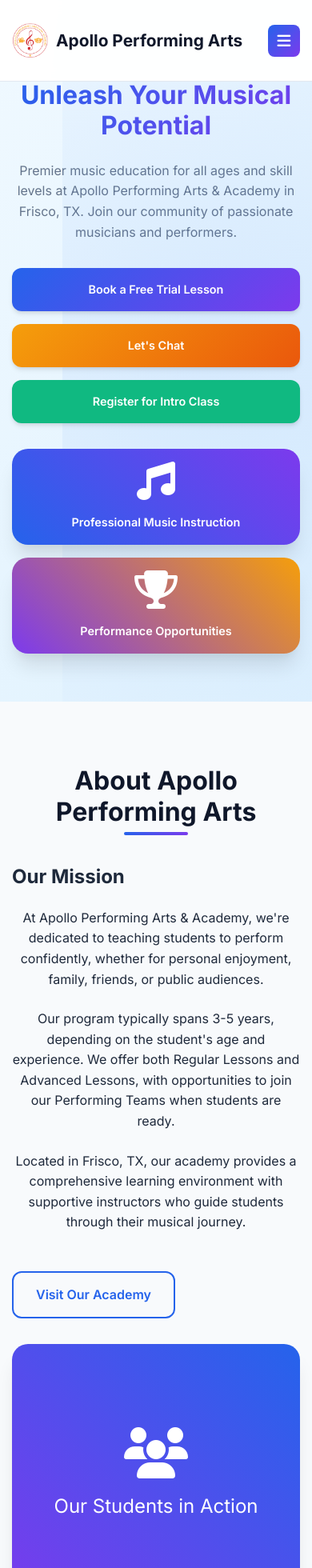
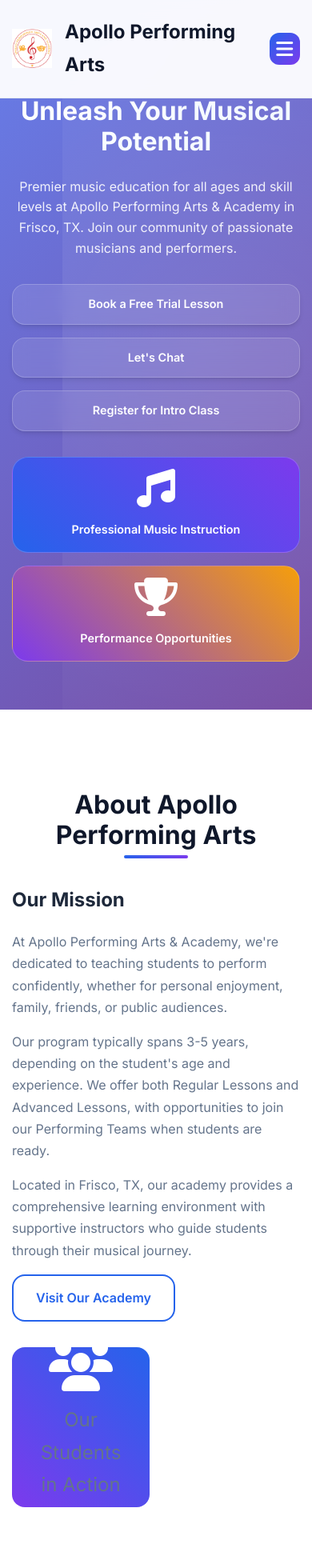
Before and after one commit to Apolloat2022/ApolloPerformingArts, a React (Vite) app: page / in a window 390 px wide. Shown: the top 1960 px of the page at 80% size. Built offline with nearby package versions, Linux system fonts and the light colour scheme.

Commit message:
Update App.css

```diff
--- a/src/App.css
+++ b/src/App.css
@@ -12,17 +12,26 @@
   --gray: #64748b;
   --gray-light: #e2e8f0;
   --success: #10b981;
+  --warning: #f59e0b;
+  --error: #ef4444;
 
   /* Gradients */
   --gradient-primary: linear-gradient(135deg, var(--primary), var(--secondary));
   --gradient-accent: linear-gradient(135deg, var(--accent), #ea580c);
   --gradient-dark: linear-gradient(135deg, var(--dark), var(--darker));
+  --gradient-hero: linear-gradient(135deg, #667eea 0%, #764ba2 100%);
 
   /* Shadows */
   --shadow-sm: 0 2px 4px rgba(0,0,0,0.1);
   --shadow-md: 0 4px 6px -1px rgba(0,0,0,0.1), 0 2px 4px -1px rgba(0,0,0,0.06);
   --shadow-lg: 0 10px 15px -3px rgba(0,0,0,0.1), 0 4px 6px -2px rgba(0,0,0,0.05);
   --shadow-xl: 0 20px 25px -5px rgba(0,0,0,0.1), 0 10px 10px -5px rgba(0,0,0,0.04);
+
+  /* Border Radius */
+  --radius-sm: 8px;
+  --radius-md: 12px;
+  --radius-lg: 16px;
+  --radius-xl: 20px;
 }
 
 * {
@@ -33,6 +42,7 @@
 
 html {
   scroll-behavior: smooth;
+  scroll-padding-top: 80px;
 }
 
 body {
@@ -44,7 +54,7 @@
 }
 
 .container {
-  max-width: 1100px;
+  max-width: 1200px;
   margin: 0 auto;
   padding: 0 20px;
 }
@@ -90,6 +100,11 @@
   margin-bottom: 1.5rem;
 }
 
+p {
+  margin-bottom: 1rem;
+  color: var(--gray);
+}
+
 /* ===== BUTTONS ===== */
 .btn {
   display: inline-flex;
@@ -98,7 +113,7 @@
   padding: 14px 28px;
   min-height: 50px;
   border: none;
-  border-radius: 12px;
+  border-radius: var(--radius-lg);
   font-weight: 600;
   text-decoration: none;
   transition: all 0.3s ease;
@@ -158,17 +173,6 @@
   box-shadow: var(--shadow-lg);
 }
 
-.btn-enrollment {
-  background: var(--secondary);
-  color: white;
-  box-shadow: var(--shadow-md);
-}
-
-.btn-enrollment:hover {
-  transform: translateY(-2px);
-  box-shadow: var(--shadow-lg);
-}
-
 .btn-outline {
   border: 2px solid var(--primary);
   color: var(--primary);
@@ -179,14 +183,6 @@
   background: var(--primary);
   color: white;
   transform: translateY(-2px);
-}
-
-/* For the hero section specifically */
-.hero-buttons .btn {
-  padding: 16px 32px;
-  font-size: 1.1rem;
-  min-height: 54px;
-  max-width: 280px;
 }
 
 /* ===== HEADER ===== */
@@ -212,30 +208,25 @@
 .logo {
   display: flex;
   align-items: center;
-  gap: 0;
+  gap: 1rem;
   font-weight: 700;
   font-size: 1.5rem;
   color: var(--darker);
-  padding: 0.5rem 0;
+  text-decoration: none;
 }
 
-/* Logo Styles */
 .header-logo {
   width: 50px;
   height: 50px;
   object-fit: contain;
 }
 
-.school-name {
-  margin-left: 12px; /* Space between logo and text */
-}
-
 .nav-links {
   display: flex;
   list-style: none;
-  gap: 2.5rem; /* Increased spacing */
-  margin-left: auto; /* Push nav to the right */
-  padding-right: 20px; /* Right spacing */
+  gap: 2.5rem;
+  margin-left: auto;
+  padding-right: 20px;
 }
 
 .nav-links a {
@@ -269,14 +260,22 @@
   display: none;
   font-size: 1.5rem;
   cursor: pointer;
+  background: var(--gradient-primary);
+  color: white;
+  width: 40px;
+  height: 40px;
+  border-radius: var(--radius-md);
+  align-items: center;
+  justify-content: center;
 }
 
 /* ===== HERO SECTION ===== */
 .hero {
-  padding: 120px 0 80px;
-  background: linear-gradient(135deg, #f0f9ff 0%, #e0f2fe 100%);
+  padding: 140px 0 80px;
+  background: var(--gradient-hero);
   position: relative;
   overflow: hidden;
+  color: white;
 }
 
 .hero::before {
@@ -286,25 +285,30 @@
   right: -20%;
   width: 100%;
   height: 200%;
-  background: radial-gradient(circle, var(--primary-light) 0%, transparent 70%);
-  opacity: 0.1;
+  background: radial-gradient(circle, rgba(255,255,255,0.1) 0%, transparent 70%);
 }
 
 .hero .container {
   display: grid;
   grid-template-columns: 1fr 1fr;
-  gap: 3rem;
+  gap: 4rem;
   align-items: center;
+  position: relative;
+  z-index: 2;
 }
 
 .hero-content h1 {
+  background: linear-gradient(135deg, #fff 0%, #f0f9ff 100%);
+  -webkit-background-clip: text;
+  -webkit-text-fill-color: transparent;
+  background-clip: text;
   margin-bottom: 1.5rem;
   text-align: left;
 }
 
 .hero-content p {
   font-size: 1.2rem;
-  color: var(--gray);
+  color: rgba(255,255,255,0.9);
   margin-bottom: 2rem;
   line-height: 1.6;
   text-align: left;
@@ -319,6 +323,15 @@
 .hero-buttons .btn {
   flex: 1;
   min-width: 200px;
+  background: rgba(255,255,255,0.1);
+  backdrop-filter: blur(10px);
+  border: 1px solid rgba(255,255,255,0.2);
+  color: white;
+}
+
+.hero-buttons .btn:hover {
+  background: rgba(255,255,255,0.2);
+  transform: translateY(-2px);
 }
 
 .hero-image {
@@ -333,28 +346,22 @@
 
 .hero-img {
   height: 160px;
-  border-radius: 20px;
-  background: var(--gradient-primary);
+  border-radius: var(--radius-xl);
+  background: rgba(255,255,255,0.1);
+  backdrop-filter: blur(10px);
+  border: 1px solid rgba(255,255,255,0.2);
   display: flex;
   align-items: center;
   justify-content: center;
   color: white;
   text-align: center;
   padding: 1.5rem;
-  box-shadow: var(--shadow-xl);
-  transition: transform 0.3s ease;
-}
-
-.hero-img:first-child {
-  background: var(--gradient-primary);
-}
-
-.hero-img:last-child {
-  background: var(--gradient-accent);
+  transition: all 0.3s ease;
 }
 
 .hero-img:hover {
   transform: translateY(-5px);
+  background: rgba(255,255,255,0.2);
 }
 
 .hero-img i {
@@ -367,15 +374,16 @@
   font-size: 1.1rem;
   margin: 0;
   font-weight: 600;
+  color: white;
 }
 
 /* ===== SECTIONS COMMON STYLES ===== */
 section {
-  padding: 80px 0;
+  padding: 100px 0;
 }
 
 section:nth-child(even) {
-  background: var(--light);
+  background: white;
 }
 
 /* ===== ABOUT SECTION ===== */
@@ -386,38 +394,40 @@
   align-items: center;
 }
 
-.about-content div:first-child {
-  text-align: left;
-}
-
-.about-content p {
+.about-text p {
   text-align: left;
   line-height: 1.6;
   margin-bottom: 1.5rem;
 }
 
-.about-content .btn-outline {
-  margin-top: 1.5rem;
+.about-image {
+  display: grid;
+  grid-template-columns: 1fr 1fr;
+  gap: 1rem;
 }
 
-.about-image .about-img {
-  height: 350px;
-  border-radius: 20px;
+.about-img {
+  height: 200px;
+  border-radius: var(--radius-lg);
   background: var(--gradient-primary);
-  box-shadow: var(--shadow-xl);
+  display: flex;
+  align-items: center;
+  justify-content: center;
+  color: white;
+  font-size: 3rem;
 }
 
 /* ===== PROGRAMS SECTION ===== */
 .programs-grid {
   display: grid;
-  grid-template-columns: repeat(auto-fit, minmax(300px, 1fr));
+  grid-template-columns: repeat(auto-fit, minmax(350px, 1fr));
   gap: 2rem;
 }
 
 .program-card {
   background: white;
   padding: 2.5rem 2rem;
-  border-radius: 20px;
+  border-radius: var(--radius-xl);
   text-align: center;
   box-shadow: var(--shadow-md);
   transition: all 0.3s ease;
@@ -464,6 +474,7 @@
 .program-card ul {
   list-style: none;
   text-align: left;
+  margin-bottom: 2rem;
 }
 
 .program-card li {
@@ -486,17 +497,12 @@
 }
 
 /* ===== VIDEO SECTION ===== */
-.video-section {
-  padding: 80px 0;
-  background: var(--light);
-}
-
 .video-container {
   position: relative;
   width: 100%;
   max-width: 800px;
   margin: 0 auto;
-  border-radius: 20px;
+  border-radius: var(--radius-xl);
   overflow: hidden;
   box-shadow: var(--shadow-xl);
 }
@@ -513,7 +519,7 @@
   gap: 1rem;
   justify-content: center;
   flex-wrap: wrap;
-  margin-top: 2rem;
+  margin-top: 3rem;
 }
 
 .social-buttons .btn {
@@ -523,15 +529,23 @@
 /* ===== GALLERY SECTION ===== */
 .gallery-grid {
   display: grid;
-  grid-template-columns: repeat(auto-fit, minmax(250px, 1fr));
+  grid-template-columns: repeat(auto-fit, minmax(280px, 1fr));
   gap: 1.5rem;
 }
 
 .gallery-item {
-  border-radius: 15px;
+  border-radius: var(--radius-lg);
   overflow: hidden;
   box-shadow: var(--shadow-md);
   transition: all 0.3s ease;
+  background: var(--gradient-primary);
+  height: 250px;
+  display: flex;
+  align-items: center;
+  justify-content: center;
+  color: white;
+  font-size: 1.2rem;
+  font-weight: 600;
 }
 
 .gallery-item:hover {
@@ -539,22 +553,17 @@
   box-shadow: var(--shadow-xl);
 }
 
-.gallery-img {
-  height: 200px;
-  background: var(--gradient-primary);
-}
-
 /* ===== PRICING SECTION ===== */
 .pricing-grid {
   display: grid;
-  grid-template-columns: repeat(auto-fit, minmax(300px, 1fr));
+  grid-template-columns: repeat(auto-fit, minmax(320px, 1fr));
   gap: 2rem;
 }
 
 .pricing-card {
   background: white;
   padding: 2.5rem 2rem;
-  border-radius: 20px;
+  border-radius: var(--radius-xl);
   text-align: center;
   box-shadow: var(--shadow-md);
   transition: all 0.3s ease;
@@ -630,7 +639,7 @@
   text-align: center;
   padding: 2rem;
   background: white;
-  border-radius: 15px;
+  border-radius: var(--radius-lg);
   box-shadow: var(--shadow-md);
   transition: all 0.3s ease;
 }
@@ -657,22 +666,18 @@
   align-items: center;
 }
 
-.enrollment-content div:first-child {
-  text-align: left;
-}
-
-.enrollment-content p,
-.enrollment-content ol {
+.enrollment-text p,
+.enrollment-text ol {
   text-align: left;
   line-height: 1.6;
   margin-bottom: 1.5rem;
 }
 
-.enrollment-content ol {
+.enrollment-text ol {
   margin-left: 1.5rem;
 }
 
-.enrollment-content li {
+.enrollment-text li {
   margin-bottom: 0.5rem;
 }
 
@@ -707,7 +712,7 @@
   margin-bottom: 2rem;
   padding: 1.5rem;
   background: white;
-  border-radius: 15px;
+  border-radius: var(--radius-lg);
   box-shadow: var(--shadow-sm);
   transition: all 0.3s ease;
   text-align: left;
@@ -736,6 +741,7 @@
 .contact-item p {
   color: var(--gray);
   line-height: 1.5;
+  margin: 0;
 }
 
 .contact-info .button-group {
@@ -808,6 +814,8 @@
   background: rgba(255,255,255,0.1);
   border-radius: 50%;
   transition: all 0.3s ease;
+  color: white;
+  text-decoration: none;
 }
 
 .social-links a:hover {
@@ -822,9 +830,8 @@
   color: #94a3b8;
 }
 
-/* ===== MOBILE RESPONSIVE FIXES ===== */
+/* ===== MOBILE RESPONSIVE ===== */
 @media (max-width: 768px) {
-  /* Mobile menu styles */
   .nav-links {
     position: fixed;
     top: 80px;
@@ -835,14 +842,12 @@
     flex-direction: column;
     align-items: center;
     justify-content: flex-start;
-    padding: 0.5rem 0;
+    padding: 2rem 0;
     transition: right 0.3s ease;
     box-shadow: -5px 0 15px rgba(0,0,0,0.1);
     z-index: 999;
     overflow-y: auto;
     gap: 0;
-    margin-left: 0;
-    padding-right: 0;
   }
 
   .nav-links.nav-active {
@@ -850,13 +855,13 @@
   }
 
   .nav-links li {
-    margin: 0.2rem 0;
+    margin: 0;
     width: 100%;
   }
 
   .nav-links a {
-    font-size: 1rem;
-    padding: 0.8rem 1.5rem;
+    font-size: 1.1rem;
+    padding: 1rem 2rem;
     display: block;
     width: 100%;
     text-align: left;
@@ -882,37 +887,8 @@
 
   .mobile-menu {
     display: flex;
-    align-items: center;
-    justify-content: center;
-    width: 40px;
-    height: 40px;
-    background: var(--gradient-primary);
-    color: white;
-    border-radius: 8px;
-    cursor: pointer;
-    transition: all 0.3s ease;
   }
 
-  .mobile-menu:hover {
-    transform: scale(1.1);
-  }
-
-  .mobile-menu i {
-    font-size: 1.2rem;
-  }
-
-  /* Mobile logo fix */
-  .header-logo {
-    width: 45px;
-    height: 45px;
-  }
-
-  .school-name {
-    margin-left: 10px;
-    font-size: 1.3rem;
-  }
-
-  /* Rest of mobile styles */
   .hero .container,
   .about-content,
   .enrollment-content,
@@ -923,13 +899,13 @@
 
   .hero-content h1,
   .hero-content p,
-  .about-content p,
-  .enrollment-content p {
+  .about-text p,
+  .enrollment-text p {
     text-align: center;
   }
 
   .hero {
-    padding: 100px 0 60px;
+    padding: 120px 0 60px;
   }
 
   .hero-content h1 {
@@ -970,7 +946,6 @@
     max-width: none;
   }
 
-  /* Responsive video */
   .video-container iframe {
     height: 350px;
   }
@@ -983,6 +958,10 @@
   .social-buttons .btn {
     width: 100%;
     max-width: 300px;
+  }
+
+  .pricing-card.featured {
+    transform: none;
   }
 }
 
@@ -1019,16 +998,14 @@
   .video-container iframe {
     height: 250px;
   }
+
+  .programs-grid,
+  .pricing-grid {
+    grid-template-columns: 1fr;
+  }
 }
 
 /* Prevent body scroll when menu is open */
 body.menu-open {
   overflow: hidden;
 }
-
-/* Responsive video */
-@media (max-width: 900px) {
-  .video-container iframe {
-    height: 400px;
-  }
-}
```
